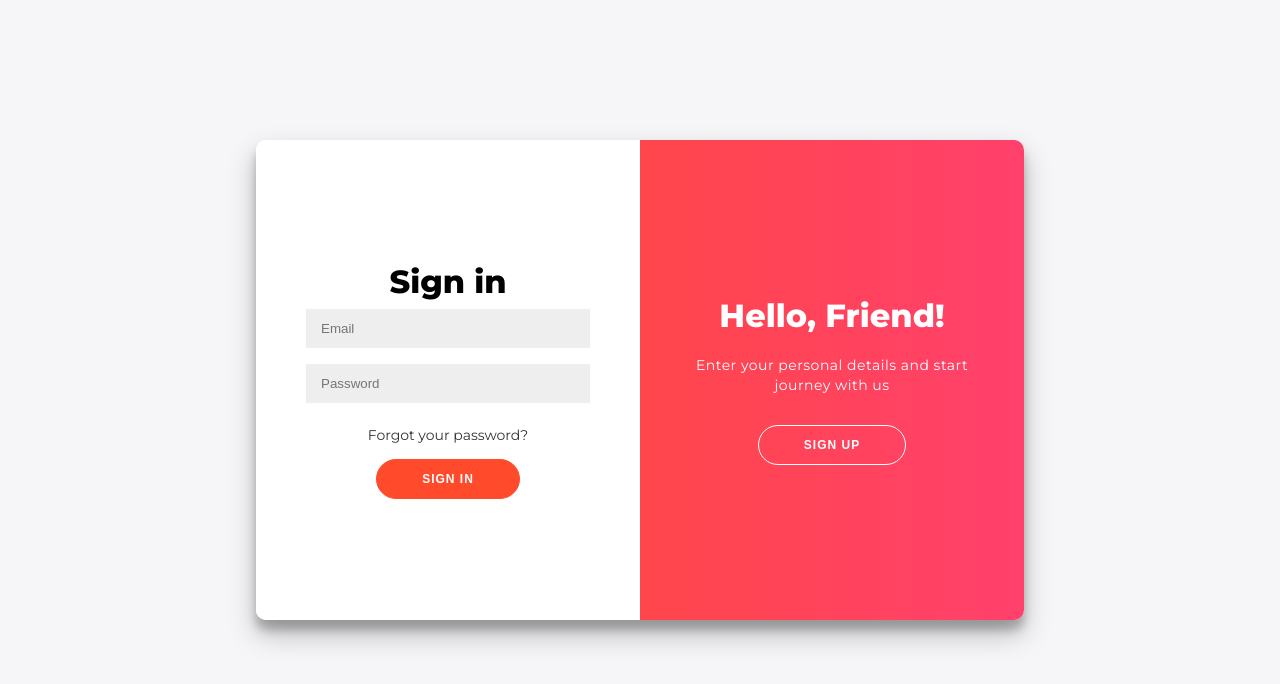
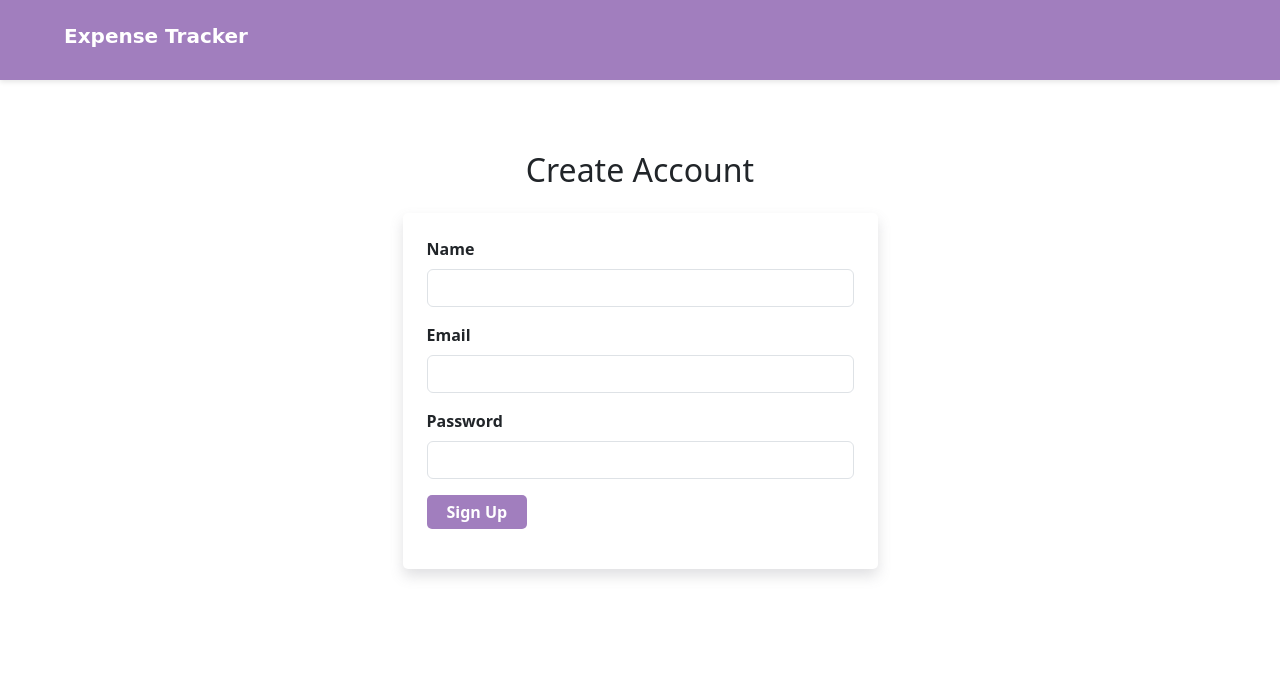
Before and after one commit to PraneethaMuppalla/Expense-Tracker, a website: page public/views/signup.html in a window 1280 px wide. Drawn offline with nearby package versions, Linux system fonts and the light colour scheme.

Commit message:
CSS changes

```diff
--- a/public/css/signup.css
+++ b/public/css/signup.css
@@ -5,248 +5,39 @@
 }
 
 body {
-  background: #f6f5f7;
-  display: flex;
-  justify-content: center;
-  align-items: center;
-  flex-direction: column;
   font-family: "Montserrat", sans-serif;
   height: 100vh;
-  margin: -20px 0 50px;
+  padding: 0;
+  margin: 0;
+}
+.top-nav-bar {
+  height: 10vh;
+  background-color: #a17ebe;
+  display: flex;
+  align-items: center;
+  padding-left: 5%;
+  box-shadow: 0px 2px 5px 0px rgba(0, 0, 0, 0.1);
 }
 
-h1 {
-  font-weight: bold;
-  margin: 0;
+.top-nav-bar h3 {
+  font-family: cursive;
+  font-size: 20px;
+  font-weight: 600;
+  color: white;
 }
 
-h2 {
-  text-align: center;
+.custom-border {
+  box-shadow: rgba(100, 100, 111, 0.2) 0px 7px 14px 0px;
+  border-radius: 5px;
 }
-
-p {
-  font-size: 14px;
-  font-weight: 100;
-  line-height: 20px;
-  letter-spacing: 0.5px;
-  margin: 20px 0 30px;
+.middle-container {
+  height: 70vh;
 }
-
-span {
-  font-size: 12px;
+.button {
+  background-color: #a17ebe;
+  color: white;
+  border: none;
+  padding: 5px 20px;
+  border-radius: 5px;
+  font-weight: bold;
 }
-
-a {
-  color: #333;
-  font-size: 14px;
-  text-decoration: none;
-  margin: 15px 0;
-}
-
-button {
-  border-radius: 20px;
-  border: 1px solid #ff4b2b;
-  background-color: #ff4b2b;
-  color: #ffffff;
-  font-size: 12px;
-  font-weight: bold;
-  padding: 12px 45px;
-  letter-spacing: 1px;
-  text-transform: uppercase;
-  transition: transform 80ms ease-in;
-}
-
-button:active {
-  transform: scale(0.95);
-}
-
-button:focus {
-  outline: none;
-}
-
-button.ghost {
-  background-color: transparent;
-  border-color: #ffffff;
-}
-
-form {
-  background-color: #ffffff;
-  display: flex;
-  align-items: center;
-  justify-content: center;
-  flex-direction: column;
-  padding: 0 50px;
-  height: 100%;
-  text-align: center;
-}
-
-input {
-  background-color: #eee;
-  border: none;
-  padding: 12px 15px;
-  margin: 8px 0;
-  width: 100%;
-}
-
-.container {
-  background-color: #fff;
-  border-radius: 10px;
-  box-shadow: 0 14px 28px rgba(0, 0, 0, 0.25), 0 10px 10px rgba(0, 0, 0, 0.22);
-  position: relative;
-  overflow: hidden;
-  width: 768px;
-  max-width: 100%;
-  min-height: 480px;
-}
-
-.form-container {
-  position: absolute;
-  top: 0;
-  height: 100%;
-  transition: all 0.6s ease-in-out;
-}
-
-.sign-in-container {
-  left: 0;
-  width: 50%;
-  z-index: 2;
-}
-
-.container.right-panel-active .sign-in-container {
-  transform: translateX(100%);
-}
-
-.sign-up-container {
-  left: 0;
-  width: 50%;
-  opacity: 0;
-  z-index: 1;
-}
-
-.container.right-panel-active .sign-up-container {
-  transform: translateX(100%);
-  opacity: 1;
-  z-index: 5;
-  animation: show 0.6s;
-}
-
-@keyframes show {
-  0%,
-  49.99% {
-    opacity: 0;
-    z-index: 1;
-  }
-
-  50%,
-  100% {
-    opacity: 1;
-    z-index: 5;
-  }
-}
-
-.overlay-container {
-  position: absolute;
-  top: 0;
-  left: 50%;
-  width: 50%;
-  height: 100%;
-  overflow: hidden;
-  transition: transform 0.6s ease-in-out;
-  z-index: 100;
-}
-
-.container.right-panel-active .overlay-container {
-  transform: translateX(-100%);
-}
-
-.overlay {
-  background: #ff416c;
-  background: -webkit-linear-gradient(to right, #ff4b2b, #ff416c);
-  background: linear-gradient(to right, #ff4b2b, #ff416c);
-  background-repeat: no-repeat;
-  background-size: cover;
-  background-position: 0 0;
-  color: #ffffff;
-  position: relative;
-  left: -100%;
-  height: 100%;
-  width: 200%;
-  transform: translateX(0);
-  transition: transform 0.6s ease-in-out;
-}
-
-.container.right-panel-active .overlay {
-  transform: translateX(50%);
-}
-
-.overlay-panel {
-  position: absolute;
-  display: flex;
-  align-items: center;
-  justify-content: center;
-  flex-direction: column;
-  padding: 0 40px;
-  text-align: center;
-  top: 0;
-  height: 100%;
-  width: 50%;
-  transform: translateX(0);
-  transition: transform 0.6s ease-in-out;
-}
-
-.overlay-left {
-  transform: translateX(-20%);
-}
-
-.container.right-panel-active .overlay-left {
-  transform: translateX(0);
-}
-
-.overlay-right {
-  right: 0;
-  transform: translateX(0);
-}
-
-.container.right-panel-active .overlay-right {
-  transform: translateX(20%);
-}
-
-.social-container {
-  margin: 20px 0;
-}
-
-.social-container a {
-  border: 1px solid #dddddd;
-  border-radius: 50%;
-  display: inline-flex;
-  justify-content: center;
-  align-items: center;
-  margin: 0 5px;
-  height: 40px;
-  width: 40px;
-}
-
-footer {
-  background-color: #222;
-  color: #fff;
-  font-size: 14px;
-  bottom: 0;
-  position: fixed;
-  left: 0;
-  right: 0;
-  text-align: center;
-  z-index: 999;
-}
-
-footer p {
-  margin: 10px 0;
-}
-
-footer i {
-  color: red;
-}
-
-footer a {
-  color: #3c97bf;
-  text-decoration: none;
-}
--- a/public/js/signup.js
+++ b/public/js/signup.js
@@ -2,19 +2,7 @@ const axiosInstance = axios.create({
   baseUrl: "http://localhost:3000",
 });
 
-const signUpButton = document.getElementById("signUp");
-const signInButton = document.getElementById("signIn");
-const container = document.getElementById("container");
-
-signUpButton.addEventListener("click", () => {
-  container.classList.add("right-panel-active");
-});
-
-signInButton.addEventListener("click", () => {
-  container.classList.remove("right-panel-active");
-});
-
-const signUpFormEl = document.getElementById("signupFrom");
+const signUpFormEl = document.getElementById("form");
 const nameEl = document.getElementById("name");
 const emailEl = document.getElementById("email");
 const passwordEl = document.getElementById("password");
--- a/public/views/signup.html
+++ b/public/views/signup.html
@@ -4,50 +4,57 @@
     <meta charset="UTF-8" />
     <meta name="viewport" content="width=device-width, initial-scale=1.0" />
     <link rel="stylesheet" href="../css/signup.css" />
+    <link
+      href="https://cdn.jsdelivr.net/npm/bootstrap@5.3.2/dist/css/bootstrap.min.css"
+      rel="stylesheet"
+      integrity="sha384-T3c6CoIi6uLrA9TneNEoa7RxnatzjcDSCmG1MXxSR1GAsXEV/Dwwykc2MPK8M2HN"
+      crossorigin="anonymous"
+    />
     <title>Expense Tracker</title>
   </head>
   <body>
-    <div class="container" id="container">
-      <div class="form-container sign-up-container">
-        <form id="signupFrom">
-          <h1>Create Account</h1>
-          <input type="text" id="name" required placeholder="Name" />
-          <input type="email" id="email" required placeholder="Email" />
-          <input
-            type="password"
-            id="password"
-            required
-            placeholder="Password"
-          />
-          <button type="submit">Sign Up</button>
-        </form>
+    <nav>
+      <div class="top-nav-bar">
+        <h3>Expense Tracker</h3>
       </div>
-      <div class="form-container sign-in-container">
-        <form action="#">
-          <h1>Sign in</h1>
-          <input type="email" placeholder="Email" />
-          <input type="password" placeholder="Password" />
-          <a href="#">Forgot your password?</a>
-          <button>Sign In</button>
-        </form>
-      </div>
-      <div class="overlay-container">
-        <div class="overlay">
-          <div class="overlay-panel overlay-left">
-            <h1>Welcome Back!</h1>
-            <p>
-              To keep connected with us please login with your personal info
-            </p>
-            <button class="ghost" id="signIn">Sign In</button>
-          </div>
-          <div class="overlay-panel overlay-right">
-            <h1>Hello, Friend!</h1>
-            <p>Enter your personal details and start journey with us</p>
-            <button class="ghost" id="signUp">Sign Up</button>
-          </div>
+    </nav>
+    <div
+      class="container middle-container d-flex flex-column justify-content-center"
+    >
+      <div class="row justify-content-center align-items-center">
+        <div class="col-12 mb-3 text-center"><h2>Create Account</h2></div>
+        <div class="col-11 col-lg-5 col-md-8 p-md-4 p-3 bg-white custom-border">
+          <form id="form">
+            <div class="mb-3">
+              <label for="imageUrl" class="form-label fw-bold">Name</label>
+              <input type="text" class="form-control" id="name" required />
+            </div>
+            <div class="mb-3">
+              <label for="description" class="form-label fw-bold">Email</label>
+              <input type="email" class="form-control" id="email" required />
+            </div>
+            <div class="mb-3">
+              <label for="password" class="form-label fw-bold">Password</label>
+              <input
+                type="password"
+                class="form-control"
+                id="password"
+                required
+              />
+            </div>
+            <button type="submit" class="button mb-3" id="signUp">
+              Sign Up
+            </button>
+          </form>
         </div>
       </div>
     </div>
+
+    <script
+      src="https://cdn.jsdelivr.net/npm/bootstrap@5.3.2/dist/js/bootstrap.bundle.min.js"
+      integrity="sha384-C6RzsynM9kWDrMNeT87bh95OGNyZPhcTNXj1NW7RuBCsyN/o0jlpcV8Qyq46cDfL"
+      crossorigin="anonymous"
+    ></script>
     <script src="https://cdnjs.cloudflare.com/ajax/libs/axios/0.19.0/axios.min.js"></script>
     <script src="../js/signup.js"></script>
   </body>
```
